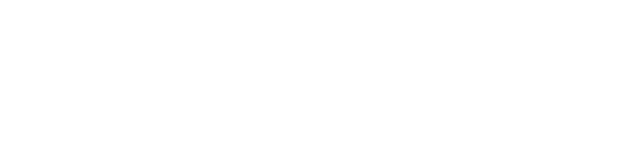
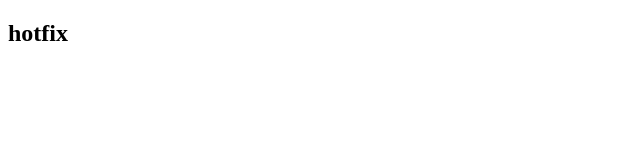
Before and after one commit to nganb2014762/CT300, a plain HTML site: page index.html in a window 1280 px wide. Shown: the whole page, without its empty margins (0-640 px from the left). Drawn offline with Linux system fonts and the light colour scheme.

Commit message:
modified index.html

```diff
--- a/index.html
+++ b/index.html
@@ -6,6 +6,6 @@
     <title>Document</title>
 </head>
 <body>
-
+    <h2>hotfix</h2>
 </body>
 </html>
```
